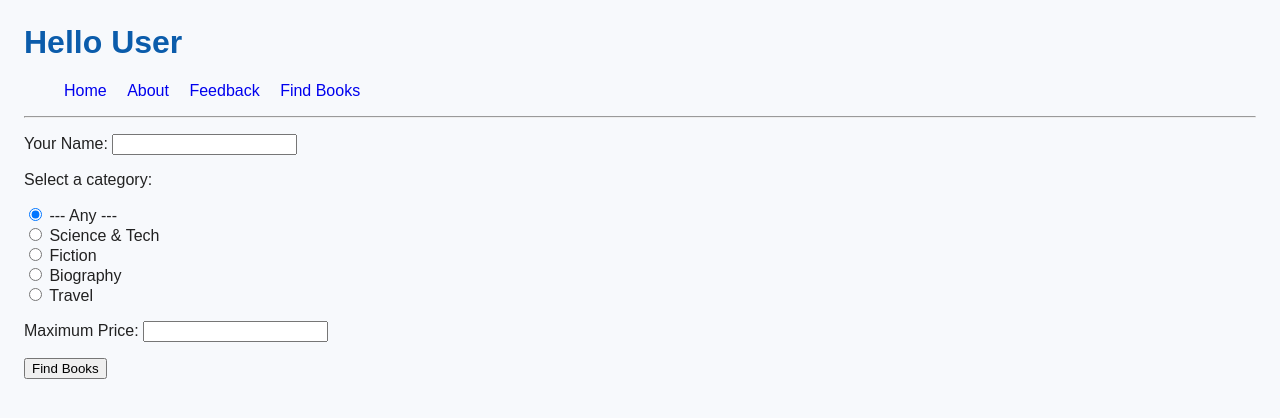
After one commit to affanameen/ebook-library-django, a Django app: page /myapp/findbooks/ in a window 1280 px wide. The commit adds this page. Shown: the top 418 px of the page. Run offline with Django 5.2, Linux system fonts and the light colour scheme.

Commit message:
findbooks and feedback form added

```diff
--- /dev/null
+++ b/myapp/forms.py
@@ -0,0 +1,22 @@
+from django import forms
+from .models import Book
+
+class FeedbackForm(forms.Form):
+    FEEDBACK_CHOICES = [('B', 'Borrow'), ('P', 'Purchase')]
+    feedback = forms.ChoiceField(choices=FEEDBACK_CHOICES)
+
+class SearchForm(forms.Form):
+    name = forms.CharField(required=False, label='Your Name')
+
+    category = forms.ChoiceField(
+        required=False,
+        label='Select a category:',
+        choices=[('', '--- Any ---')] + list(Book.CATEGORY_CHOICES),
+        widget=forms.RadioSelect
+    )
+
+    max_price = forms.IntegerField(
+        label='Maximum Price',
+        min_value=0,
+        required=True
+    )
--- a/myapp/templates/myapp/base.html
+++ b/myapp/templates/myapp/base.html
@@ -9,8 +9,10 @@
 <body>
   <h1>{% block myhdg %}Hello User{% endblock %}</h1>
   <ul>
-    <li class="hbar1"><a href="{% url 'myapp:index' %}">Home</a></li>
-    <li class="hbar1"><a href="{% url 'myapp:about' %}">About</a></li>
+      <li class="hbar1"><a href="{% url 'myapp:index' %}">Home</a></li>
+      <li class="hbar1"><a href="{% url 'myapp:about' %}">About</a></li>
+      <li class="hbar1"><a href="{% url 'myapp:feedback1' %}">Feedback</a></li>
+      <li class="hbar1"><a href="{% url 'myapp:findbooks' %}">Find Books</a></li>
   </ul>
   <hr>
   {% block body_block %}{% endblock %}
--- /dev/null
+++ b/myapp/templates/myapp/fb_results.html
@@ -0,0 +1,5 @@
+{% extends 'myapp/base.html' %}
+
+{% block body_block %}
+  <p>Your preference is{{ choice }}</p>
+{% endblock %}
--- /dev/null
+++ b/myapp/templates/myapp/findbooks.html
@@ -0,0 +1,8 @@
+{% extends 'myapp/base.html' %}
+{% block body_block %}
+  <form action="{% url 'myapp:findbooks' %}" method="post">
+    {% csrf_token %}
+    {{ form.as_p }}
+    <input type="submit" name="submit1" value="Find Books" />
+  </form>
+{% endblock %}
--- a/myapp/urls.py
+++ b/myapp/urls.py
@@ -8,4 +8,6 @@ urlpatterns = [
     path('', views.index, name='index'),              # /myapp/
     path('about/', views.about, name='about'),        # /myapp/about/
     path('<int:book_id>/', views.detail, name='detail'),  # /myapp/1/
+    path('feedback/', views.getFeedback, name='feedback1'), #/L7
+    path('findbooks/', views.findbooks, name='findbooks'),
 ]
--- a/myapp/views.py
+++ b/myapp/views.py
@@ -1,4 +1,6 @@
 from django.shortcuts import render, get_object_or_404
+from django.http import HttpResponse
+from .forms import FeedbackForm, SearchForm
 from .models import Book
 
 def index(request):
@@ -11,3 +13,45 @@ def about(request):
 def detail(request, book_id):
     book = get_object_or_404(Book, pk=book_id)
     return render(request, 'myapp/detail.html', {'book': book})
+
+def getFeedback(request):
+    if request.method == 'POST':
+        form = FeedbackForm(request.POST)
+        if form.is_valid():
+            feedback = form.cleaned_data['feedback']
+            if feedback == 'B':
+                choice = ' to borrow books.'
+            elif feedback == 'P':
+                choice = ' to purchase books.'
+            else:
+                choice = ' None.'
+            return render(request, 'myapp/fb_results.html', {'choice': choice})
+        else:
+            return HttpResponse('Invalid data')
+    else:
+        form = FeedbackForm()
+        return render(request, 'myapp/feedback.html', {'form': form})
+def findbooks(request):
+    if request.method == 'POST':
+        form = SearchForm(request.POST)
+        if form.is_valid():
+            name = form.cleaned_data['name']
+            category = form.cleaned_data['category'] or ''  # may be empty
+            max_price = form.cleaned_data['max_price']
+
+            qs = Book.objects.filter(price__lte=max_price)
+            if category:
+                qs = qs.filter(category=category)
+
+            booklist = qs.order_by('id')
+
+            return render(request, 'myapp/results.html', {
+                'name': name,
+                'category': category,
+                'booklist': booklist,
+            })
+        else:
+            return HttpResponse('Invalid data')
+    else:
+        form = SearchForm()
+        return render(request, 'myapp/findbooks.html', {'form': form})
```
Also changed, not shown: myapp/templates/myapp/feedback.html (added, +9 -0 lines), myapp/templates/myapp/results.html (added, +21 -0 lines), db.sqlite3.
